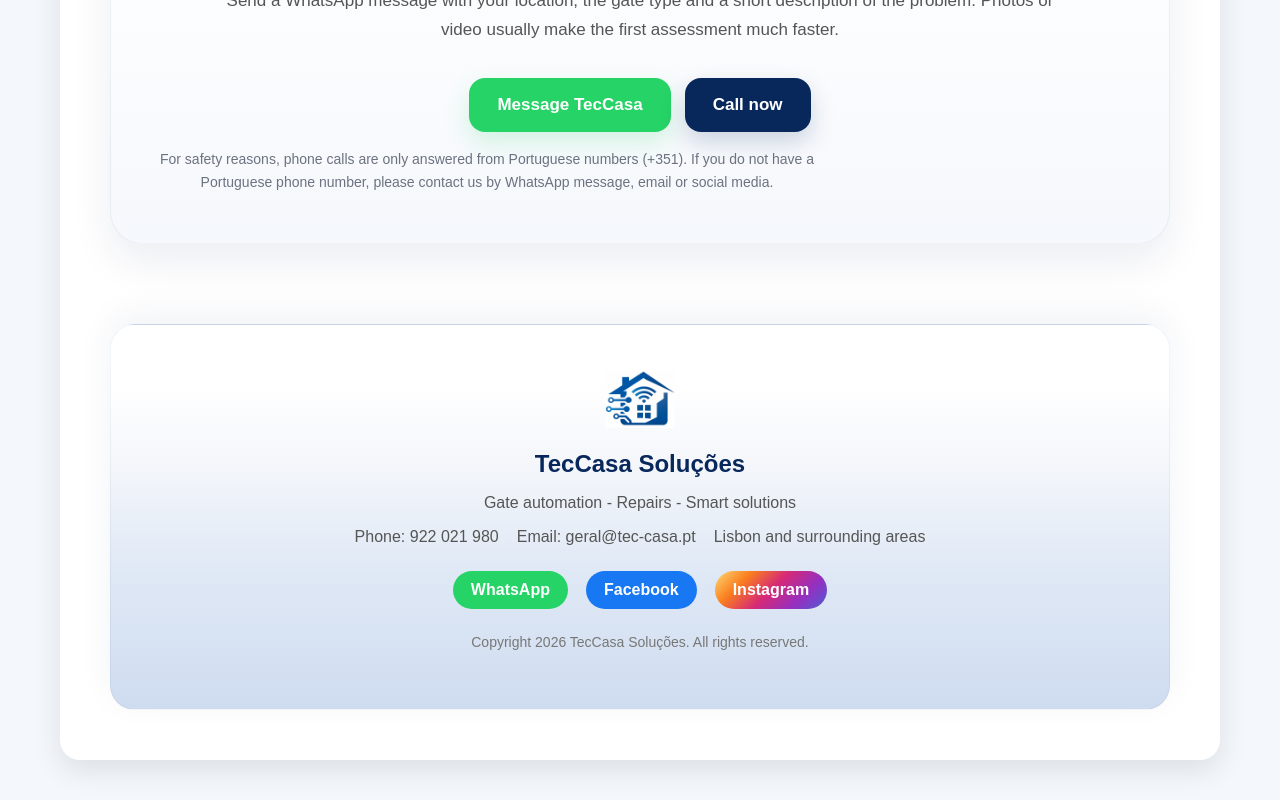
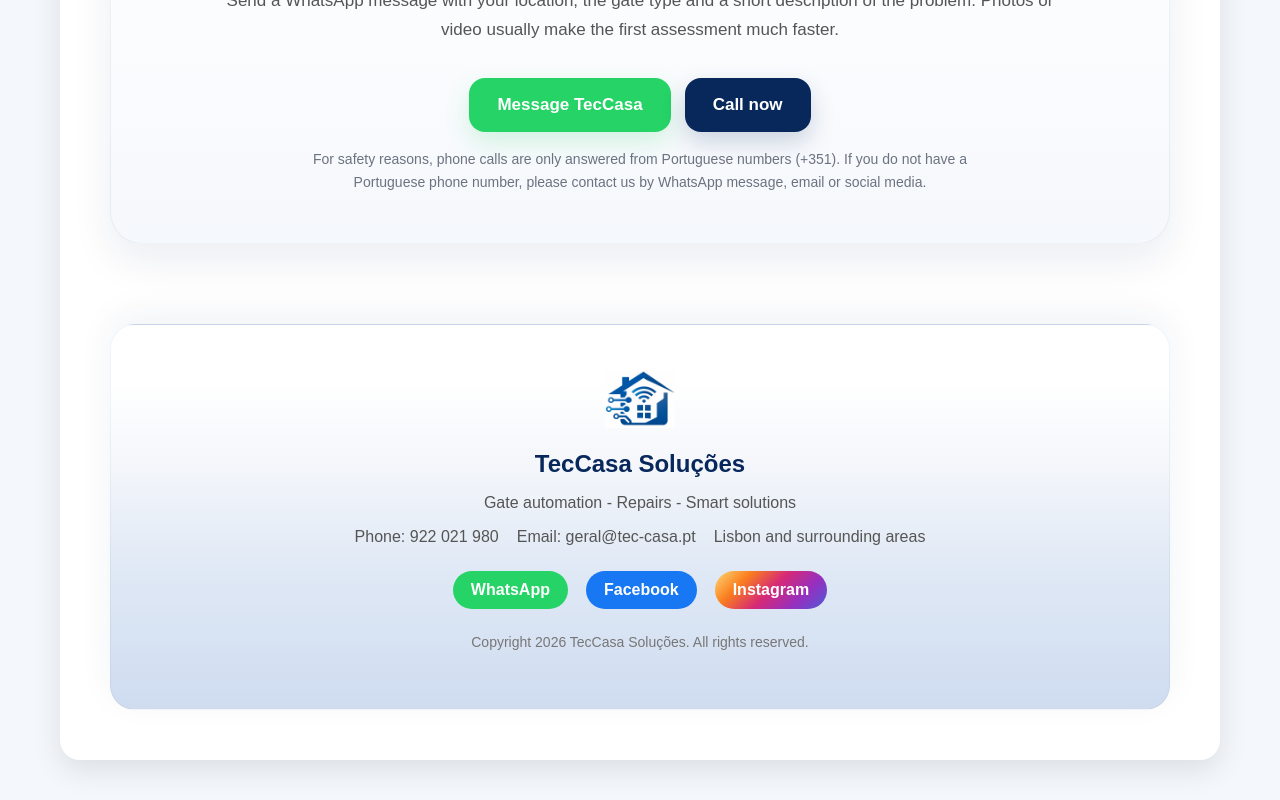
Before and after one commit to andrecorreiaauto-bit/teccasa-site, a Next.js app: page /en/automatic-gate-repair-lisbon in a window 1280 px wide. Shown: the part 3875-4675 px from the top of the page. Built offline with nearby package versions, Linux system fonts and the light colour scheme.

Commit message:
Update automatic-gate-repair-lisbon.js

```diff
--- a/pages/en/automatic-gate-repair-lisbon.js
+++ b/pages/en/automatic-gate-repair-lisbon.js
@@ -368,7 +368,8 @@
                   lineHeight:"1.6",
                   color:"#6b7280",
                   maxWidth:"680px",
-                  margin:"16px 0 0 0"
+                  margin:"16px auto 0 auto",
+                  textAlign:"center"
                   }}>
                   For safety reasons, phone calls are only answered from Portuguese numbers (+351).
                   If you do not have a Portuguese phone number, please contact us by WhatsApp message, email or social media.
```
